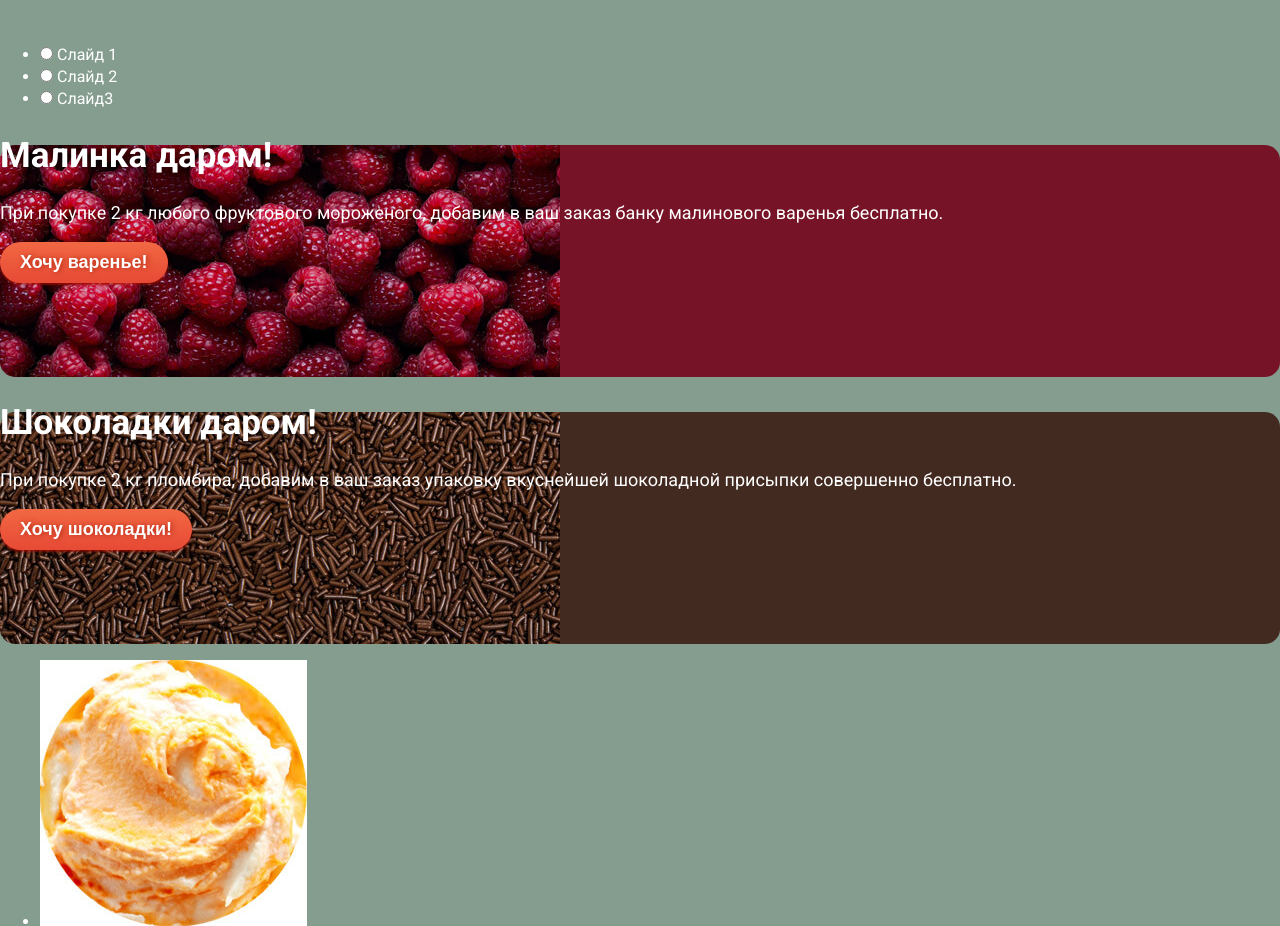
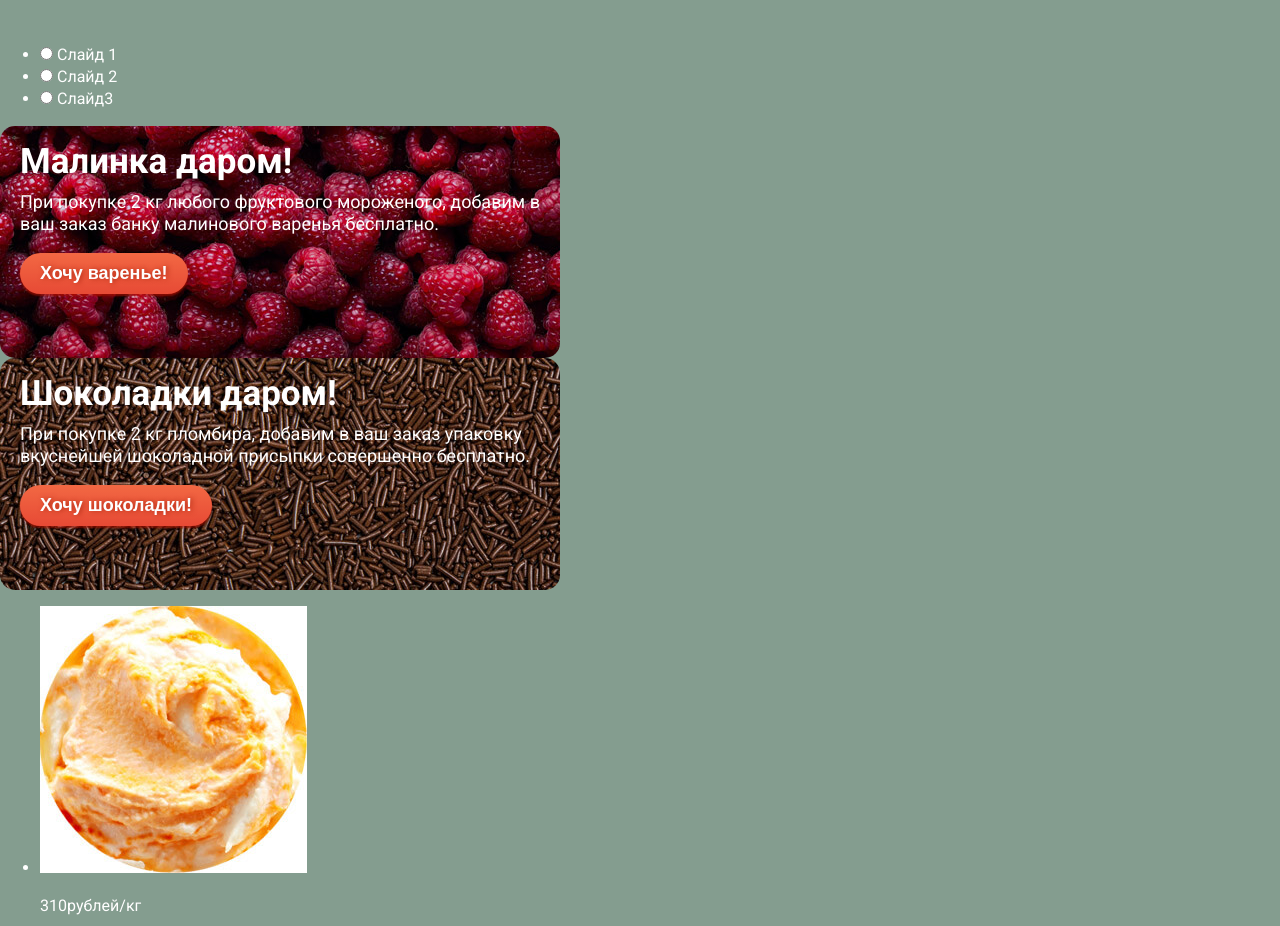
Before and after one commit to lubamark/399013-gllacy, a plain HTML site: page index.html in a window 1280 px wide. Shown: the part 3180-4106 px from the top of the page. Drawn offline with Linux system fonts and the light colour scheme.

Commit message:
добавила ширину бонусам
бокс сайзинг менять плохо?

```diff
--- a/css/style.css
+++ b/css/style.css
@@ -249,13 +249,17 @@ a:active{
 }
 
 .bonus-stuff .bonus-item{
+	box-sizing: border-box;
 	height: 232px;
+	width: 560px;
+	padding: 25px 20px;
 	background-repeat: no-repeat;
 	background-position: 0 0;
 	border-radius: 15px;
 }
 
 .bonus-item .bonus-item-title{
+	margin: 0;
 	font-size: 35px;
 	font-weight: 700px;
 }
@@ -274,7 +278,13 @@ a:active{
 	background-image: url("../img/raspberries.jpg");
 }
 
-.bonus-stuff .bonus-2{
+.bonus-stuff .bonus-2
+{
 	background-color: #422a20;
 	background-image: url("../img/chocolate.jpg");
 }
+
+.catalog-list .catalog-item{
+	width: 293px;
+
+}
```
